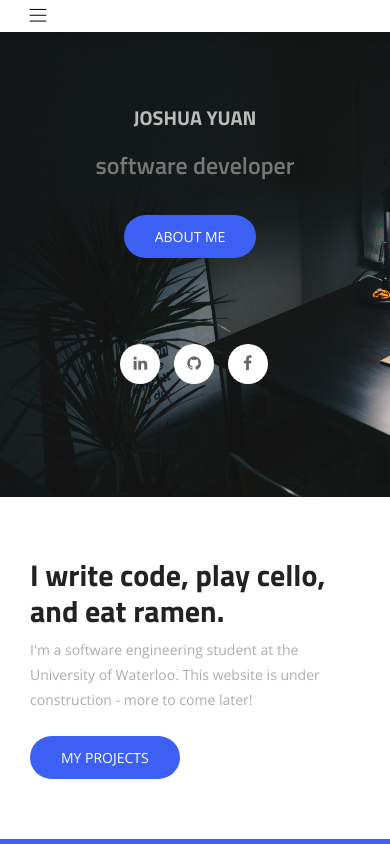
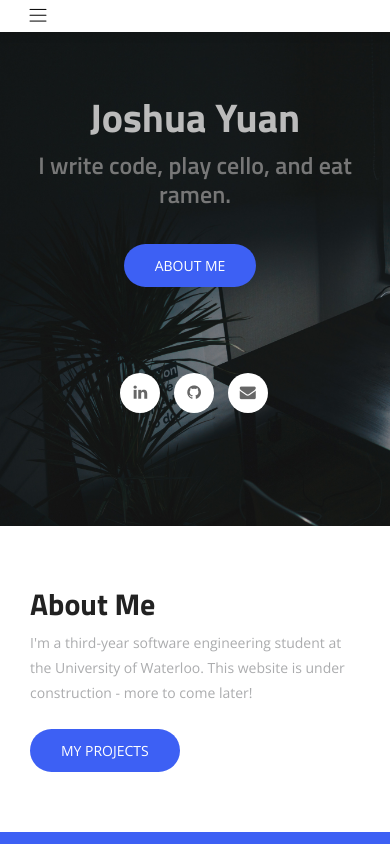
Before and after one commit to joshyuan360/PersonalWebsite, a plain HTML site: page index.html in a window 390 px wide. Shown: the top 844 px of the page. Drawn offline with nearby package versions, Linux system fonts and the light colour scheme; files whose address does not match are found by name.

Commit message:
jeremy's changes

```diff
--- a/assets/css/main.css
+++ b/assets/css/main.css
@@ -3,15 +3,15 @@ html {
   overflow-x: hidden;
 }
 
-#subtitle {
+.subtitle {
   font-size: 24px;
   margin-bottom: 30px;
-  font-weight: normal;
+  font-weight: 400;
   color: #777;
 }
 
 .company-icon {
-  box-shadow: 7px 7px  rgba(0, 0, 0, 0.1);
+  box-shadow: 0px 10px 5px rgba(0, 0, 0, 0.1);
 }
 
 #quora-icon {
@@ -700,7 +700,7 @@ hr {
 #hero-area .contents .head-title {
   /*color: #585b60;*/
   color: #bbb;
-  text-transform: uppercase;
+  /*text-transform: uppercase;*/
   font-size: 50px;
   line-height: 48px;
   font-weight: 700;
--- a/assets/css/responsive.css
+++ b/assets/css/responsive.css
@@ -124,7 +124,7 @@
     padding: 100px 0px 60px 0px;
   }
   #hero-area .contents .head-title {
-    font-size: 20px;
+    font-size: 40px;
     line-height: 36px;
     margin-bottom: 15px;
   }
--- a/index.html
+++ b/index.html
@@ -75,7 +75,7 @@
               <div class="contents text-center">
                 <div class="wow fadeInUp">
                   <h2 class="head-title">Joshua Yuan</h2>
-                  <h3 id="subtitle">software developer</h3>
+                  <h3 class="subtitle">I write code, play cello, and eat ramen.</h3>
                 </div>
                 <div class="header-button wow fadeInUp" data-wow-delay="0.3s">
                   <a href="#experience" class="btn btn-common">About Me</a>
@@ -91,7 +91,7 @@
                   <div class="social-icon text-center">
                     <a class="linkedin" href="https://www.linkedin.com/in/joshuayuan"><i class="fa fa-linkedin"></i></a>
                     <a class="linkedin" href="https://github.com/joshyuan360"><i class="fa fa-github"></i></a>
-                    <a class="linkedin" href="https://www.facebook.com/yuan.joshua"><i class="fa fa-facebook"></i></a>
+                    <a class="linkedin" href="mailto:joshua.gyuan@gmail.com"><i class="fa fa-envelope"></i></a>
                   </div>
                 </div>
                 <div class="col-lg-4 col-md-5 col-xs-12">
@@ -116,8 +116,8 @@
           <div class="col-lg-6 col-md-12 col-sm-12">
             <div class="text-wrapper">
               <div>
-                <h2 class="title-hl wow fadeInLeft" data-wow-delay="0.3s">I write code, play cello, <br> and eat ramen.</h2>
-                <p class="mb-4">I'm a software engineering student at the University of Waterloo. This website is under construction - more to come later!</p>
+                <h2 class="title-hl wow fadeInLeft" data-wow-delay="0.3s">About Me</h2>
+                <p class="mb-4">I'm a third-year software engineering student at the University of Waterloo. This website is under construction - more to come later!</p>
                 <a href="#projects" class="btn btn-common">My Projects</a>
               </div>
             </div>
```
